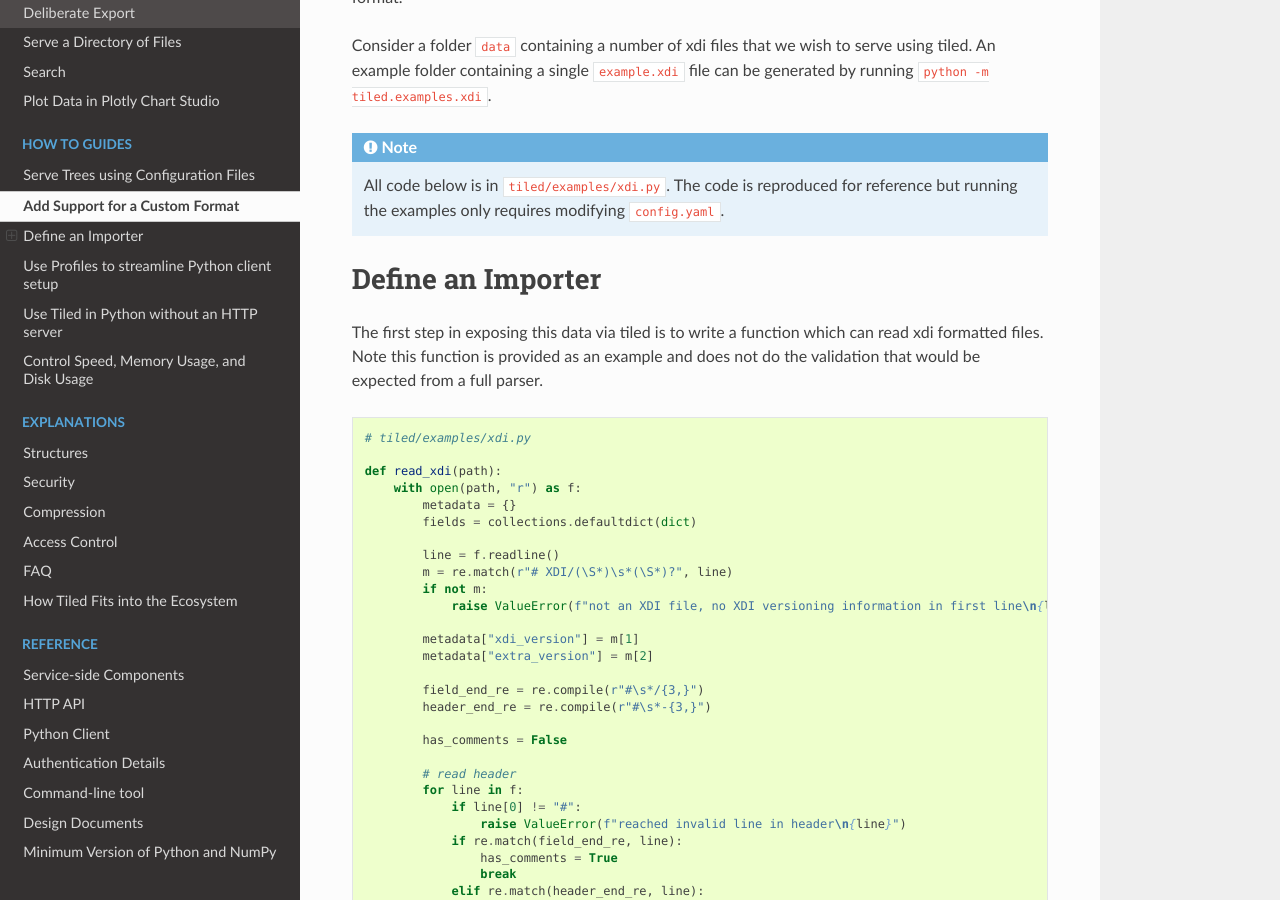
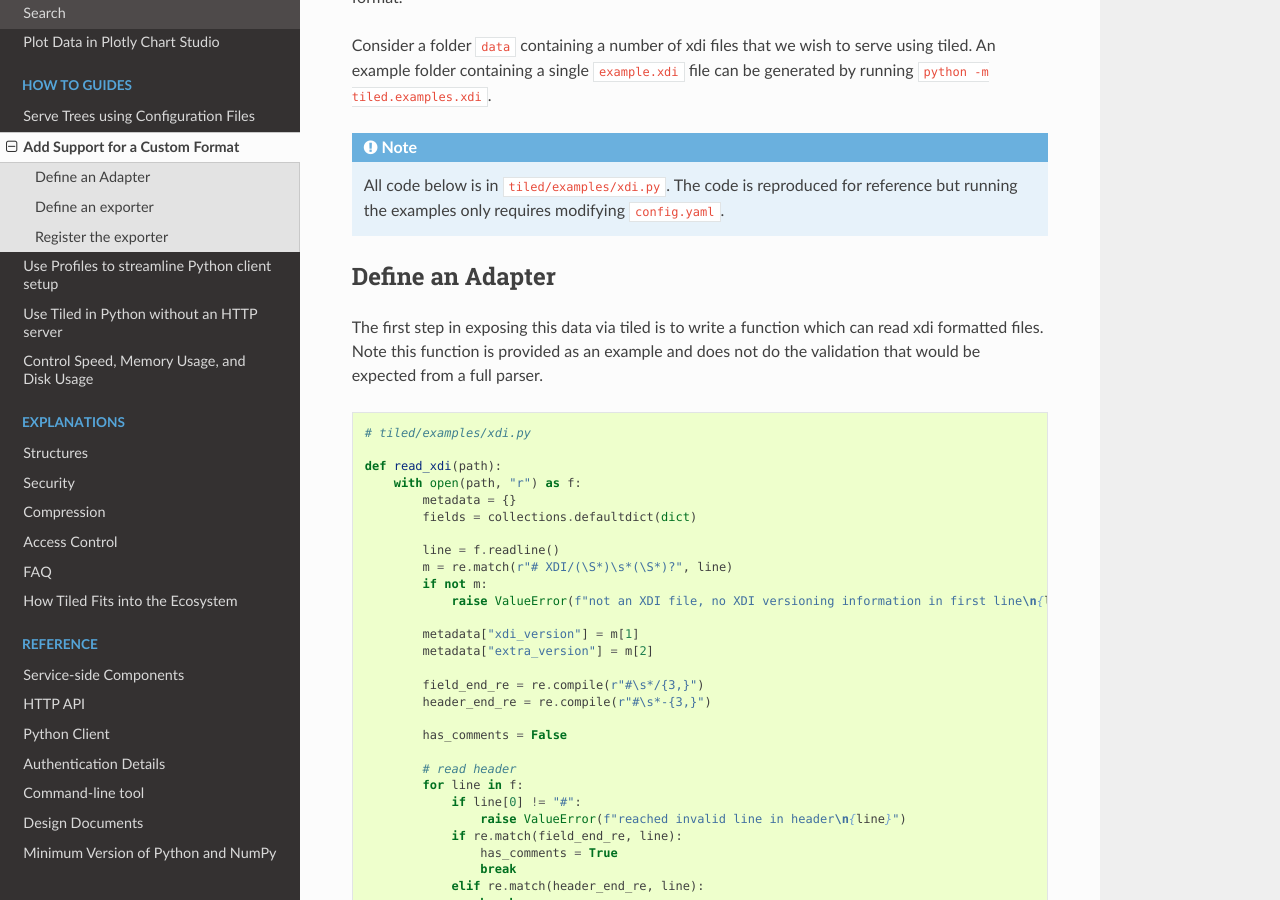
Before and after one commit to bluesky/tiled, a Sphinx documentation site: the page built from docs/source/how-to/custom-formats.md, in a window 1280 px wide and 900 px high, scrolled down 1234 px. Built offline with Sphinx 7.4.7 and the Read the Docs theme 2.0.0, drawn with Linux system fonts in a browser that asks for light colours; pages that are not in the unit, such as notebooks, are missing from menus.

Commit message:
Fix heading level, and rename importer -> adapter.

````diff
--- a/docs/source/how-to/custom-formats.md
+++ b/docs/source/how-to/custom-formats.md
@@ -68,7 +68,7 @@
 The code is reproduced for reference but running the examples only requires modifying `config.yaml`.
 ```
 
-# Define an Importer
+## Define an Adapter
 
 The first step in exposing this data via tiled is to write a function which can read xdi formatted files.
 Note this function is provided as an example and does not do the validation that would be expected from a full parser.
````
